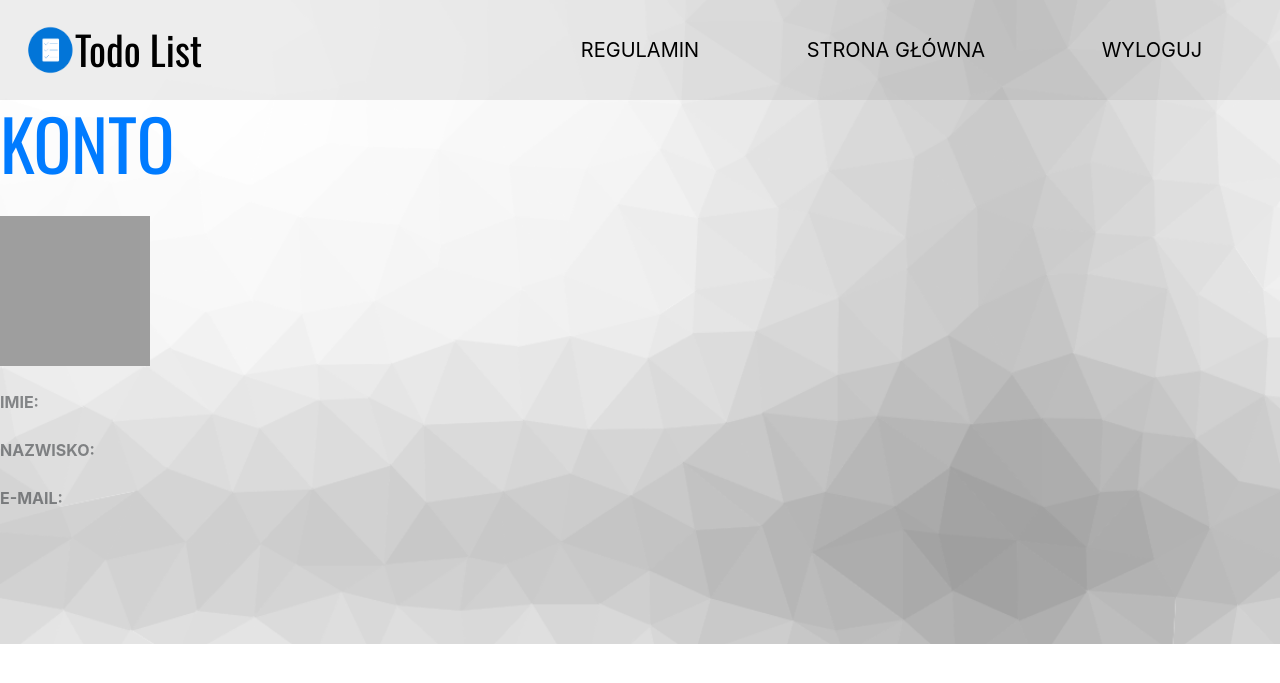
After one commit to JakubC0401/projektG-owaniaHTML, a PHP site: page /accountpage.php in a window 1280 px wide. The commit adds this page. Shown: the top 683 px of the page. Run offline with PHP 8.4, Linux system fonts and the light colour scheme; some libraries are stand-ins or nearby versions; grey boxes are pictures that could not be loaded.

Commit message:
strona konta+ 2 klasy do styli

```diff
--- /dev/null
+++ b/accountpage.php
@@ -0,0 +1,51 @@
+
+<!doctype html>
+<html lang="en">
+  <head>
+    <title>Todo List</title>
+    <meta charset="utf-8">
+    <meta name="viewport" content="width=device-width, initial-scale=1, shrink-to-fit=no">
+    <link rel="shortcut icon" href="PageLogo.png" type="image">
+
+    <link rel="preconnect" href="https://fonts.gstatic.com">
+    <link href="https://fonts.googleapis.com/css2?family=Open+Sans&family=Oswald&display=swap" rel="stylesheet">
+    <link rel="stylesheet" href="style.css">
+    <link rel="stylesheet" href="https://stackpath.bootstrapcdn.com/bootstrap/4.3.1/css/bootstrap.min.css" integrity="sha384-ggOyR0iXCbMQv3Xipma34MD+dH/1fQ784/j6cY/iJTQUOhcWr7x9JvoRxT2MZw1T" crossorigin="anonymous">
+  </head>
+  <body>
+    <script src="https://code.jquery.com/jquery-3.3.1.slim.min.js" integrity="sha384-q8i/X+965DzO0rT7abK41JStQIAqVgRVzpbzo5smXKp4YfRvH+8abtTE1Pi6jizo" crossorigin="anonymous"></script>
+    <script src="https://cdnjs.cloudflare.com/ajax/libs/popper.js/1.14.7/umd/popper.min.js" integrity="sha384-UO2eT0CpHqdSJQ6hJty5KVphtPhzWj9WO1clHTMGa3JDZwrnQq4sF86dIHNDz0W1" crossorigin="anonymous"></script>
+    <script src="https://stackpath.bootstrapcdn.com/bootstrap/4.3.1/js/bootstrap.min.js" integrity="sha384-JjSmVgyd0p3pXB1rRibZUAYoIIy6OrQ6VrjIEaFf/nJGzIxFDsf4x0xIM+B07jRM" crossorigin="anonymous"></script>
+    <script src="//maxcdn.bootstrapcdn.com/bootstrap/3.3.0/js/bootstrap.min.js"></script>
+    <script src="//code.jquery.com/jquery-1.11.1.min.js"></script>
+    <div class="test">
+        <header class="siteLogo">
+          <img src="Pagelogo.png" width="50px" height="50px">
+          <a href="index.php" style="text-decoration: none; color: black"><h1>Todo List</h1></a>
+        </header>
+        <div>
+            <ul class="mainpageheader">
+                <li><a class="AnimateButton" href="link">REGULAMIN</a></li>
+                <li><a class="AnimateButton" href="mainpage.php">STRONA GŁÓWNA</a></li>
+                <li><a class="AnimateButton" href="link">WYLOGUJ</a></li>
+            </ul>
+        </div>
+    </div>
+    <br><br><br>
+
+    <div class="accountWrapper">
+        <h1  class="font-weight-normal text-primary" >KONTO</h1>
+        <br>
+        <img width="150px" height="150px" src="UserLogo.png">
+        <br><br>
+        <b>IMIE:</b>
+        <br>
+        <br>
+        <b>NAZWISKO:</b>
+        <br>
+        <br>
+        <b>E-MAIL:</b>
+    </div>
+
+</body>
+</html>
--- a/style.css
+++ b/style.css
@@ -252,3 +252,12 @@ h1{
   margin-left:5%;
   margin-top: 5%;
 }
+.accountWrapper>h1
+{
+  font-size: 70px;
+}
+.accountWrapper>b
+{
+
+  opacity: 50%;
+}
```
